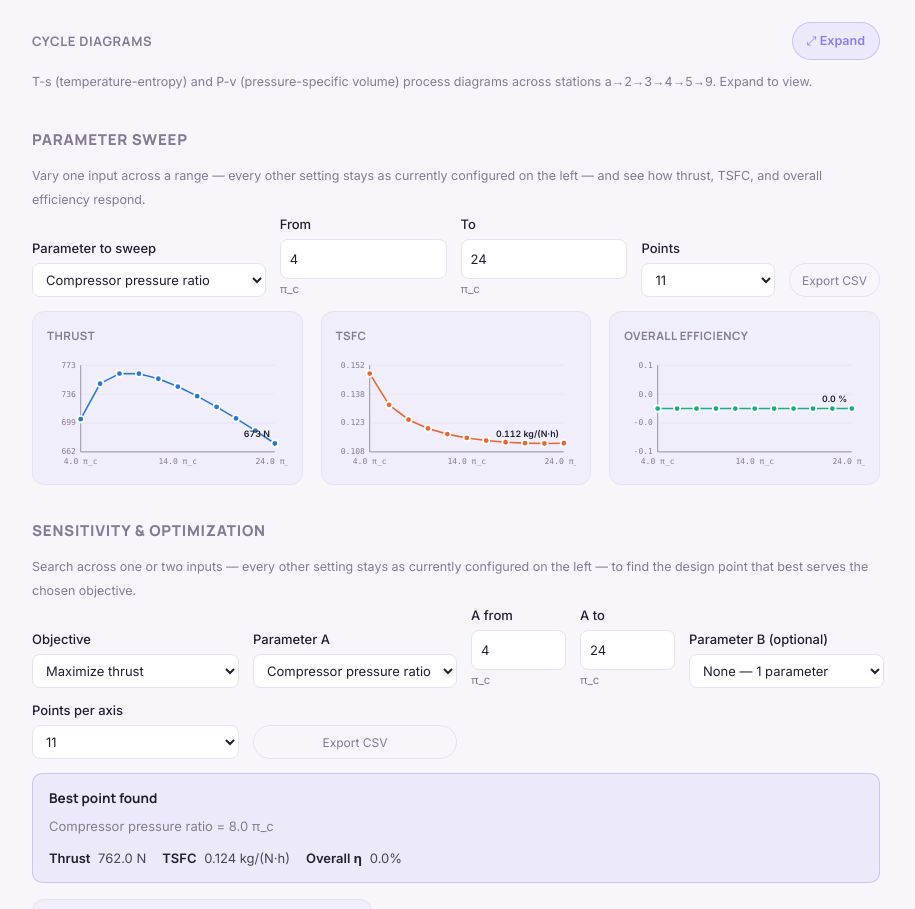
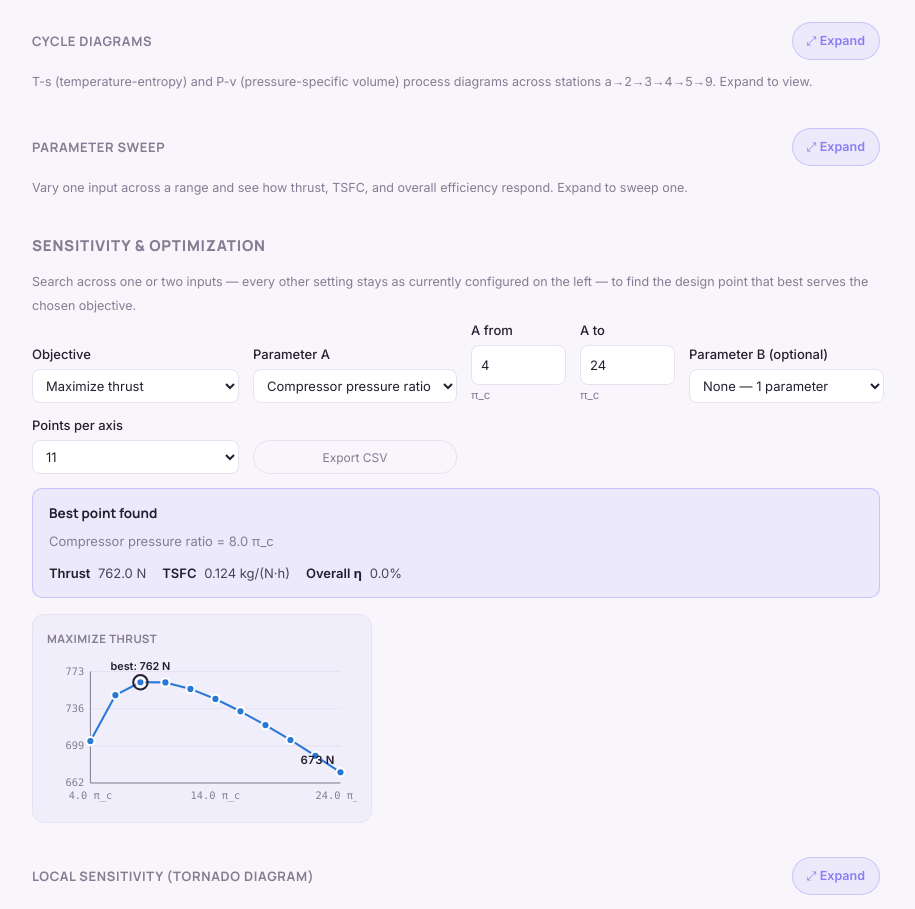
Before and after one commit to falgunitripathi/aeropropsim, a React (Vite) app in the folder web/: page / in a window 1280 px wide. Shown: the part 1920-2829 px from the top of the page, without its empty margins (364-1279 px from the left). Built offline with nearby package versions, Linux system fonts and the light colour scheme.

Commit message:
Update ParameterSweep.jsx

```diff
--- a/web/src/components/ParameterSweep.jsx
+++ b/web/src/components/ParameterSweep.jsx
@@ -3,6 +3,7 @@ import { solveEngine } from "../physics/engine.js";
 import NumberField from "./NumberField.jsx";
 import SelectField from "./SelectField.jsx";
 import SweepChart from "./SweepChart.jsx";
+import ExpandableSection from "./ExpandableSection.jsx";
 import { downloadCsv } from "../utils/csv.js";
 import { tsfcPerHour } from "../utils/format.js";
 import { SWEEP_PARAMS, linspace } from "../utils/sweepParams.js";
@@ -65,8 +66,10 @@ export default function ParameterSweep({ config }) {
   };
 
   return (
-    <section>
-      <h2>Parameter sweep</h2>
+    <ExpandableSection
+      title="Parameter sweep"
+      summary="Vary one input across a range and see how thrust, TSFC, and overall efficiency respond. Expand to sweep one."
+    >
       <p className="section-note">
         Vary one input across a range — every other setting stays as
         currently configured on the left — and see how thrust, TSFC, and
@@ -145,6 +148,6 @@ export default function ParameterSweep({ config }) {
           xDecimals={activeParam.axisDecimals}
         />
       </div>
-    </section>
+    </ExpandableSection>
   );
 }
```
